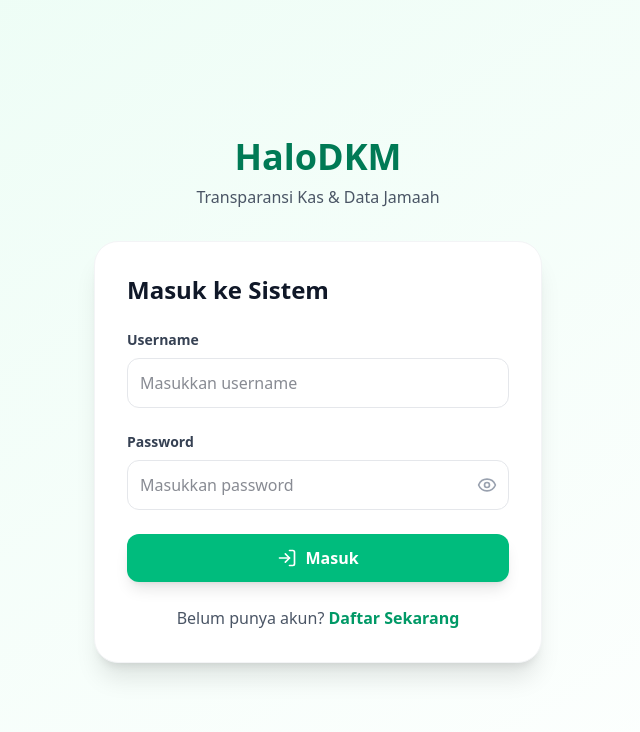
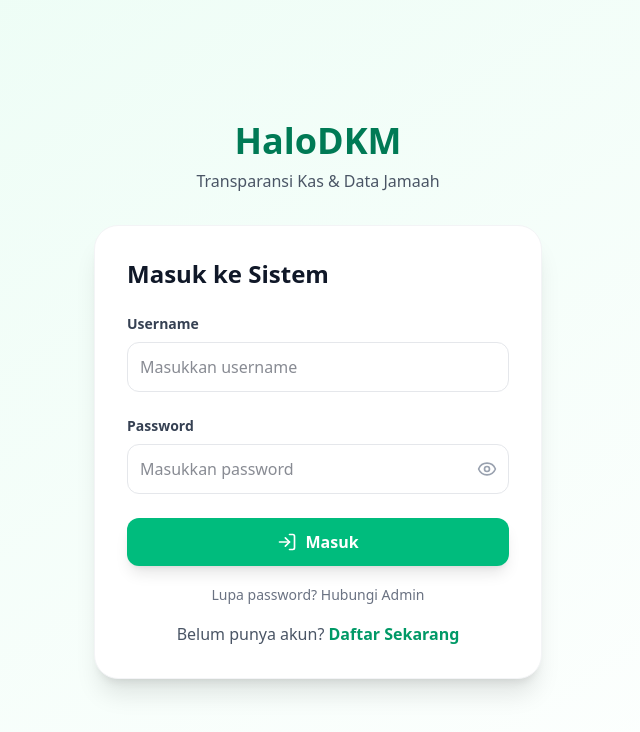
Before and after one commit to joelaey/halodkm-frontend, a Next.js app: page /login in a window 1280 px wide. Shown: the top 732 px of the page, without its empty margins (322-962 px from the left). Built offline with nearby package versions, Linux system fonts and the light colour scheme; no server answers.

Commit message:
feat: add ProtectedRoute, auth guard, forgot password link, and reset password API

```diff
--- a/app/login/page.tsx
+++ b/app/login/page.tsx
@@ -184,7 +184,19 @@ export default function LoginPage() {
                                 </Button>
                             </form>
 
-                            <div className="mt-6 text-center">
+                            {/* Forgot Password */}
+                            <div className="mt-4 text-center">
+                                <a
+                                    href="https://wa.me/6281234567890?text=Halo%20Admin%2C%20saya%20lupa%20password%20akun%20HaloDKM.%20Username%20saya%3A%20"
+                                    target="_blank"
+                                    rel="noopener noreferrer"
+                                    className="text-sm text-gray-500 hover:text-emerald-600 transition"
+                                >
+                                    Lupa password? Hubungi Admin
+                                </a>
+                            </div>
+
+                            <div className="mt-4 text-center">
                                 <p className="text-gray-600">
                                     Belum punya akun?{' '}
                                     <button
--- /dev/null
+++ b/components/auth/ProtectedRoute.tsx
@@ -0,0 +1,47 @@
+'use client';
+
+import { useAuth } from '@/lib/auth-context';
+import { useRouter } from 'next/navigation';
+import { useEffect } from 'react';
+
+interface ProtectedRouteProps {
+    children: React.ReactNode;
+    requiredRole?: 'admin' | 'jamaah';
+}
+
+export function ProtectedRoute({ children, requiredRole }: ProtectedRouteProps) {
+    const { user, isLoading } = useAuth();
+    const router = useRouter();
+
+    useEffect(() => {
+        if (!isLoading && !user) {
+            router.replace('/login');
+        }
+
+        if (!isLoading && user && requiredRole && user.role !== requiredRole && requiredRole === 'admin') {
+            // If admin required but user is not admin, redirect to dashboard
+            router.replace('/dashboard');
+        }
+    }, [user, isLoading, router, requiredRole]);
+
+    if (isLoading) {
+        return (
+            <div className="min-h-screen flex items-center justify-center bg-gradient-to-br from-emerald-50 to-teal-100">
+                <div className="text-center">
+                    <div className="w-12 h-12 border-4 border-emerald-500 border-t-transparent rounded-full animate-spin mx-auto mb-4"></div>
+                    <p className="text-gray-600">Memuat...</p>
+                </div>
+            </div>
+        );
+    }
+
+    if (!user) {
+        return null;
+    }
+
+    if (requiredRole === 'admin' && user.role !== 'admin') {
+        return null;
+    }
+
+    return <>{children}</>;
+}
--- a/components/layout/DashboardLayout.tsx
+++ b/components/layout/DashboardLayout.tsx
@@ -4,12 +4,19 @@ import { useState } from 'react';
 import { Menu } from 'lucide-react';
 import { Sidebar } from './Sidebar';
 import { useAuth } from '@/lib/auth-context';
+import { ProtectedRoute } from '@/components/auth/ProtectedRoute';
 
-export function DashboardLayout({ children }: { children: React.ReactNode }) {
+interface DashboardLayoutProps {
+    children: React.ReactNode;
+    requiredRole?: 'admin' | 'jamaah';
+}
+
+export function DashboardLayout({ children, requiredRole }: DashboardLayoutProps) {
     const [isSidebarOpen, setIsSidebarOpen] = useState(false);
     const { user } = useAuth();
 
     return (
+        <ProtectedRoute requiredRole={requiredRole}>
             <div className="flex min-h-screen bg-[#FDFDFD]">
                 <Sidebar isOpen={isSidebarOpen} setIsOpen={setIsSidebarOpen} />
 
@@ -32,5 +39,6 @@ export function DashboardLayout({ children }: { children: React.ReactNode }) {
                     </div>
                 </main>
             </div>
+        </ProtectedRoute>
     );
 }
--- a/lib/api.ts
+++ b/lib/api.ts
@@ -59,6 +59,12 @@ class ApiService {
     }): Promise<ApiResponse<null>> {
         const { data: response } = await this.api.post('/auth/register', data);
         return response;
+    }
+
+    // Admin Reset Password
+    async resetPassword(userId: number, newPassword: string): Promise<ApiResponse<null>> {
+        const { data } = await this.api.post('/auth/reset-password', { userId, newPassword });
+        return data;
     }
 
     // Dashboard
```
Lines whose indentation alone changed are shown as unchanged.
